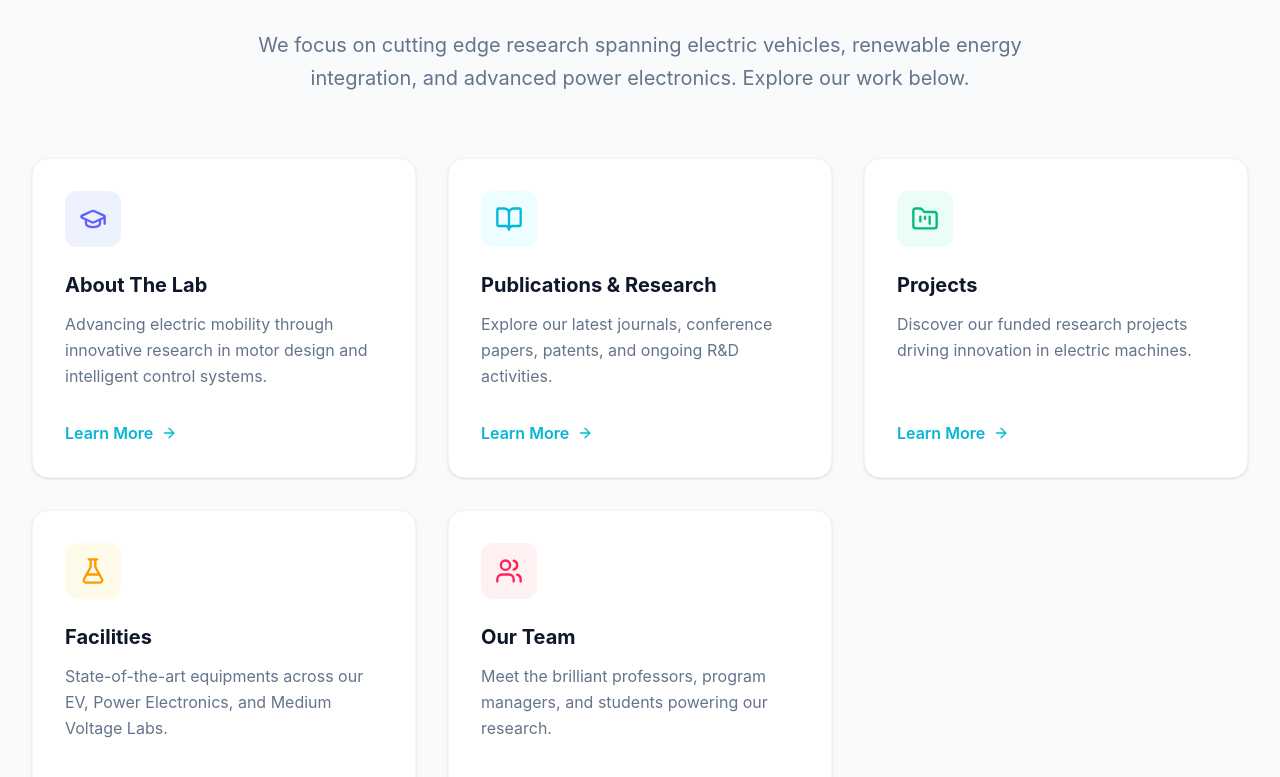
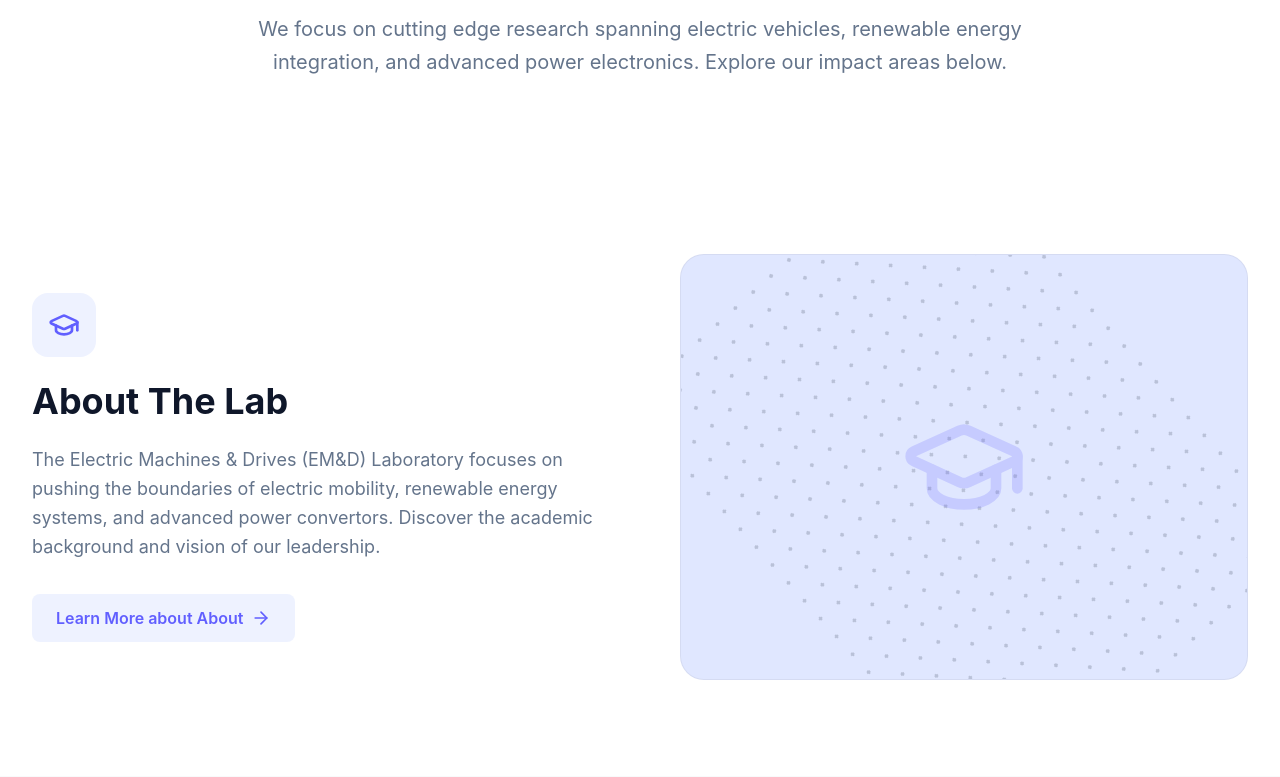
Before and after one commit to pranaysparihar/IITB--Electrical_Department, a React (Vite) app: page / in a window 1280 px wide. Shown: the part 939-1716 px from the top of the page. Built offline with nearby package versions, Linux system fonts and the light colour scheme.

Commit message:
Separate pages

```diff
--- a/src/app/components/HeroSection.tsx
+++ b/src/app/components/HeroSection.tsx
@@ -92,7 +92,7 @@ export function HeroSection({ onNavigate }: HeroSectionProps) {
           className="flex flex-col sm:flex-row gap-4 justify-center"
         >
           <button
-            onClick={() => onNavigate('research')}
+            onClick={() => onNavigate('publications')}
             className="group px-8 py-4 bg-[#06b6d4] text-white rounded-lg hover:bg-[#0891b2] transition-all shadow-lg hover:shadow-xl hover:shadow-[#06b6d4]/20 flex items-center justify-center gap-2"
           >
             Explore Research
--- a/src/app/pages/Home.tsx
+++ b/src/app/pages/Home.tsx
@@ -5,52 +5,56 @@ import { ArrowRight, BookOpen, Users, FolderKanban, FlaskConical, GraduationCap
 import { Link } from 'react-router-dom';
 
 export default function HomePage() {
-    const summaries = [
+    const sections = [
         {
             title: 'About The Lab',
-            desc: 'Advancing electric mobility through innovative research in motor design and intelligent control systems.',
+            desc: 'The Electric Machines & Drives (EM&D) Laboratory focuses on pushing the boundaries of electric mobility, renewable energy systems, and advanced power convertors. Discover the academic background and vision of our leadership.',
             icon: GraduationCap,
             link: '/about',
             color: 'text-indigo-500',
             bg: 'bg-indigo-50',
+            imagePlaceholder: 'bg-indigo-100',
         },
         {
             title: 'Publications & Research',
-            desc: 'Explore our latest journals, conference papers, patents, and ongoing R&D activities.',
+            desc: 'We actively publish our findings in top-tier journals and conferences. Explore our extensive database of research activities, presentations, and patented technologies that are shaping the future of power electronics.',
             icon: BookOpen,
             link: '/publications',
             color: 'text-cyan-500',
             bg: 'bg-cyan-50',
+            imagePlaceholder: 'bg-cyan-100',
         },
         {
             title: 'Projects',
-            desc: 'Discover our funded research projects driving innovation in electric machines.',
+            desc: 'Our work is supported by various leading funding agencies. Discover our current and successfully closed research projects driving practical innovation in real-world electric machines.',
             icon: FolderKanban,
             link: '/projects',
             color: 'text-emerald-500',
             bg: 'bg-emerald-50',
+            imagePlaceholder: 'bg-emerald-100',
         },
         {
             title: 'Facilities',
-            desc: 'State-of-the-art equipments across our EV, Power Electronics, and Medium Voltage Labs.',
+            desc: 'Our laboratory is equipped with state-of-the-art instruments across EV, Power Electronics, and Medium Voltage. We provide hands-on environments for rigorous testing and groundbreaking hardware development.',
             icon: FlaskConical,
             link: '/facilities',
             color: 'text-amber-500',
             bg: 'bg-amber-50',
+            imagePlaceholder: 'bg-amber-100',
         },
         {
             title: 'Our Team',
-            desc: 'Meet the brilliant professors, program managers, and students powering our research.',
+            desc: 'A vibrant community of brilliant professors, dedicated program managers, and passionate students. Meet the minds that collaborate daily to bring our ambitious research visions to life.',
             icon: Users,
             link: '/team',
             color: 'text-rose-500',
             bg: 'bg-rose-50',
+            imagePlaceholder: 'bg-rose-100',
         }
     ];
 
     return (
         <div>
-            {/* Note: HeroSection still expects onNavigate prop if it has internal buttons */}
             <HeroSection onNavigate={(section) => {
                 if (section === 'contact') {
                     const contactEl = document.getElementById('contact');
@@ -62,51 +66,81 @@ export default function HomePage() {
                 }
             }} />
 
-            <section className="py-24 bg-gray-50">
-                <div className="max-w-7xl mx-auto px-6 lg:px-8">
-                    <motion.div
+            <div className="bg-white">
+                <div className="max-w-7xl mx-auto px-6 lg:px-8 py-20 text-center">
+                    <motion.h2
                         initial={{ opacity: 0, y: 20 }}
                         whileInView={{ opacity: 1, y: 0 }}
                         viewport={{ once: true }}
-                        className="text-center mb-16"
+                        className="text-3xl md:text-5xl font-bold text-[#0f172a] mb-6"
                     >
-                        <h2 className="text-3xl md:text-5xl font-bold text-[#0f172a] mb-6">
                         Welcome to EM&D Lab
-                        </h2>
-                        <p className="text-xl text-[#64748b] max-w-3xl mx-auto leading-relaxed">
-                            We focus on cutting edge research spanning electric vehicles, renewable energy integration, and advanced power electronics. Explore our work below.
-                        </p>
-                    </motion.div>
-
-                    <div className="grid md:grid-cols-2 lg:grid-cols-3 gap-8">
-                        {summaries.map((item, idx) => (
-                            <motion.div
-                                key={idx}
+                    </motion.h2>
+                    <motion.p
                         initial={{ opacity: 0, y: 20 }}
                         whileInView={{ opacity: 1, y: 0 }}
                         viewport={{ once: true }}
-                                transition={{ delay: idx * 0.1 }}
-                                className="bg-white rounded-2xl p-8 shadow-sm hover:shadow-xl transition-all border border-gray-100 group flex flex-col h-full"
+                        transition={{ delay: 0.1 }}
+                        className="text-xl text-[#64748b] max-w-3xl mx-auto leading-relaxed"
                     >
-                                <div className={`w-14 h-14 rounded-xl ${item.bg} flex items-center justify-center mb-6`}>
-                                    <item.icon className={`w-7 h-7 ${item.color}`} />
+                        We focus on cutting edge research spanning electric vehicles, renewable energy integration, and advanced power electronics. Explore our impact areas below.
+                    </motion.p>
                 </div>
-                                <h3 className="text-xl font-bold text-[#0f172a] mb-3">{item.title}</h3>
-                                <p className="text-[#64748b] leading-relaxed mb-8 flex-grow">
+
+                {sections.map((item, idx) => (
+                    <section key={idx} className={`py-24 ${idx % 2 === 1 ? 'bg-gray-50' : 'bg-white'}`}>
+                        <div className="max-w-7xl mx-auto px-6 lg:px-8">
+                            <div className={`flex flex-col md:flex-row items-center gap-12 lg:gap-20 ${idx % 2 === 1 ? 'md:flex-row-reverse' : ''}`}>
+
+                                <motion.div
+                                    initial={{ opacity: 0, x: idx % 2 === 1 ? 40 : -40 }}
+                                    whileInView={{ opacity: 1, x: 0 }}
+                                    viewport={{ once: true }}
+                                    transition={{ duration: 0.6 }}
+                                    className="flex-1 w-full"
+                                >
+                                    <div className={`w-16 h-16 rounded-2xl ${item.bg} flex items-center justify-center mb-6`}>
+                                        <item.icon className={`w-8 h-8 ${item.color}`} />
+                                    </div>
+                                    <h3 className="text-3xl lg:text-4xl font-bold text-[#0f172a] mb-6">
+                                        {item.title}
+                                    </h3>
+                                    <p className="text-lg text-[#64748b] leading-relaxed mb-8">
                                         {item.desc}
                                     </p>
                                     <Link
                                         to={item.link}
-                                    className="inline-flex items-center gap-2 text-[#06b6d4] font-semibold group-hover:text-[#0891b2] transition-colors mt-auto"
+                                        className={`inline-flex items-center gap-2 px-6 py-3 rounded-lg font-semibold transition-all ${item.bg} ${item.color} hover:brightness-95`}
                                     >
-                                    Learn More
-                                    <ArrowRight className="w-4 h-4 group-hover:translate-x-1 transition-transform" />
+                                        Learn More about {item.title.split(' ')[0]}
+                                        <ArrowRight className="w-5 h-5" />
                                     </Link>
                                 </motion.div>
-                        ))}
+
+                                <motion.div
+                                    initial={{ opacity: 0, x: idx % 2 === 1 ? -40 : 40 }}
+                                    whileInView={{ opacity: 1, x: 0 }}
+                                    viewport={{ once: true }}
+                                    transition={{ duration: 0.6 }}
+                                    className="flex-1 w-full"
+                                >
+                                    {/* Abstract placeholder graphic mimicking the theme */}
+                                    <div className={`aspect-[4/3] rounded-3xl ${item.imagePlaceholder} bg-opacity-30 border border-black/5 flex items-center justify-center relative overflow-hidden`}>
+                                        <motion.div
+                                            animate={{ rotate: 360 }}
+                                            transition={{ duration: 50, repeat: Infinity, ease: 'linear' }}
+                                            className={`absolute w-full h-full opacity-20`}
+                                            style={{ backgroundImage: 'radial-gradient(circle at center, currentColor 2px, transparent 2px)', backgroundSize: '24px 24px', color: 'currentColor' }}
+                                        />
+                                        <item.icon className={`w-32 h-32 ${item.color} opacity-20 absolute`} />
+                                    </div>
+                                </motion.div>
+
                             </div>
                         </div>
                     </section>
+                ))}
+            </div>
 
             <ContactSection />
         </div>
```
Lines whose indentation alone changed are shown as unchanged.
